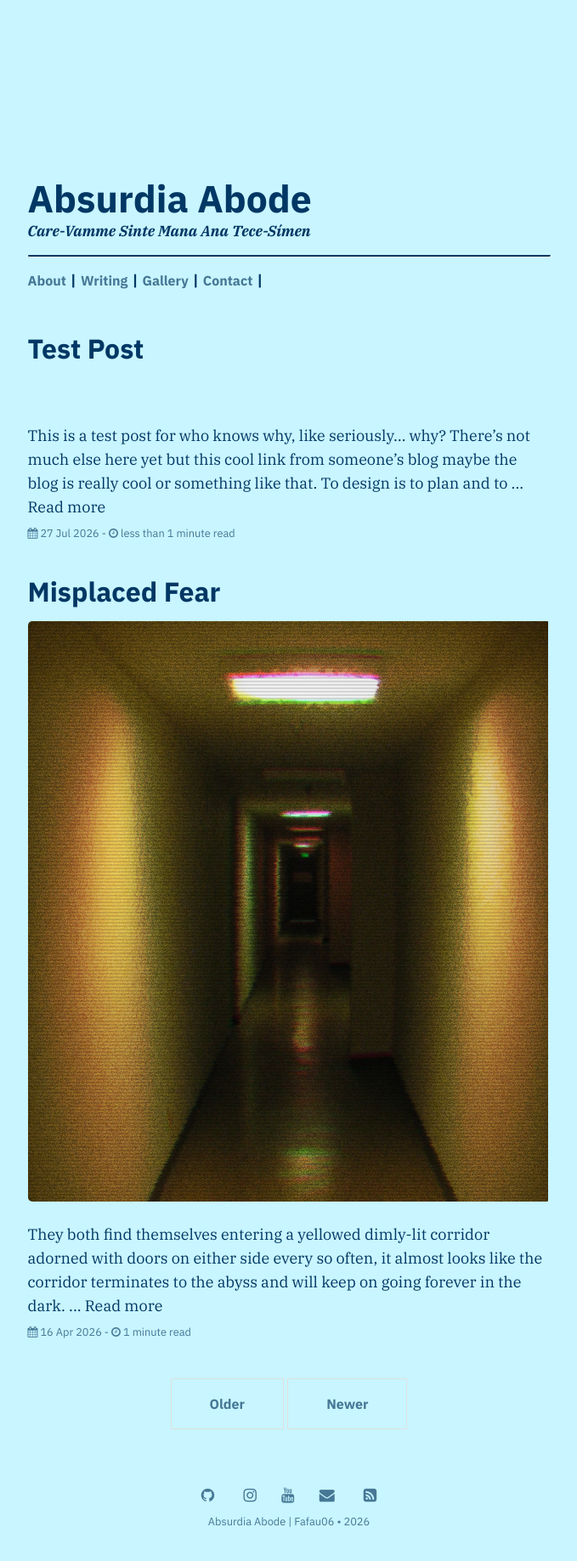
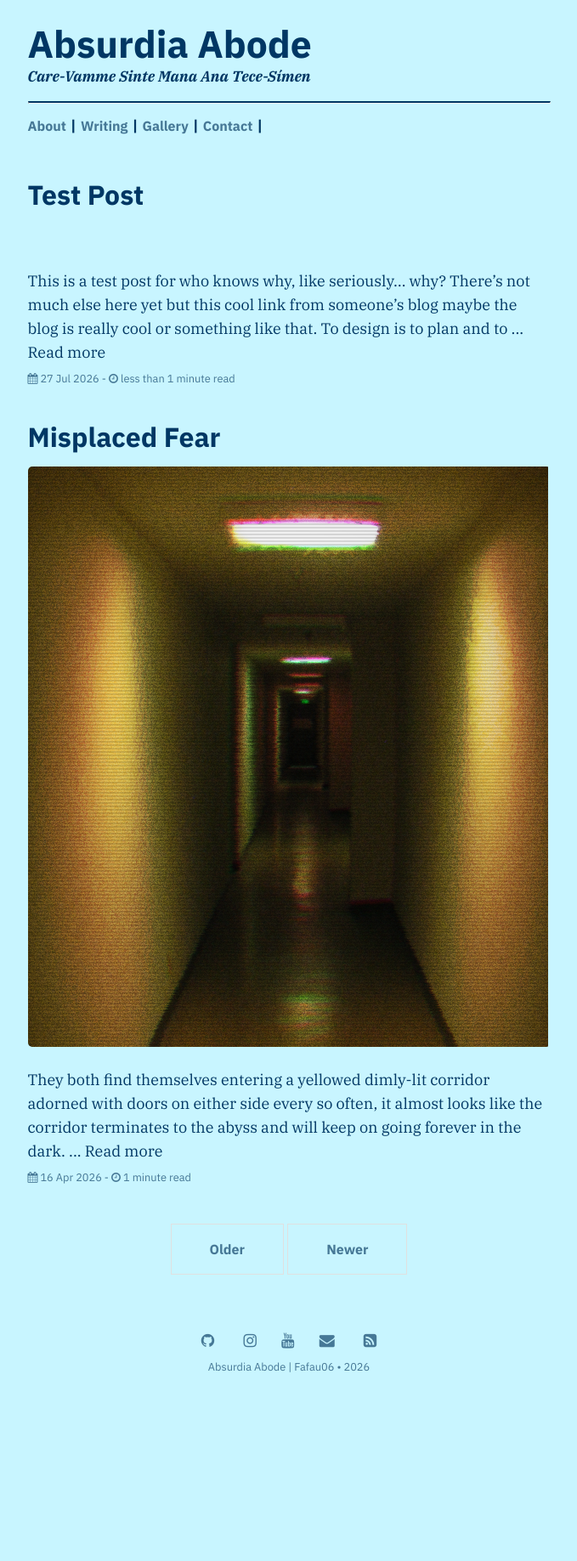
Before and after one commit to Fafau06/fafau06.github.io, a Jekyll site: the page built from index.html, in a window 1280 px wide. Shown: the whole page at 85% size, without its empty margins (300-979 px from the left). Built offline with Jekyll 4.4.1, drawn with Linux system fonts in a browser that asks for light colours; some web fonts are replaced; the list of posts is cut into pages by our own code; after the commit the page ends 1655 px from its top, so only the background shows below that.

Commit message:
Update _default.scss

```diff
--- a/_sass/_default.scss
+++ b/_sass/_default.scss
@@ -4,7 +4,6 @@
 
 .container
 {
-	margin-top: 15%;
 	margin-left: auto;
 	margin-right: auto;
 	width: 615px;
```
